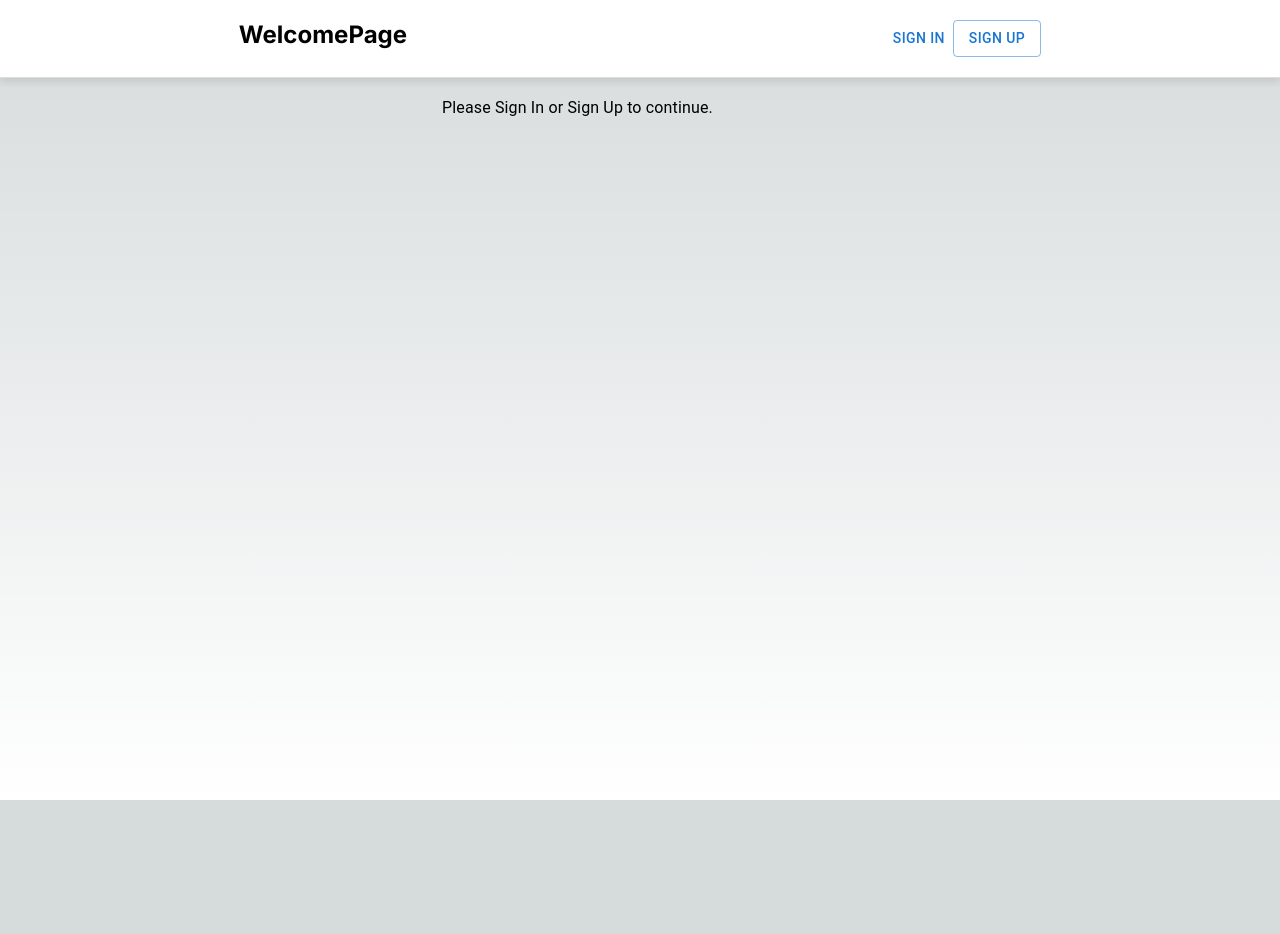
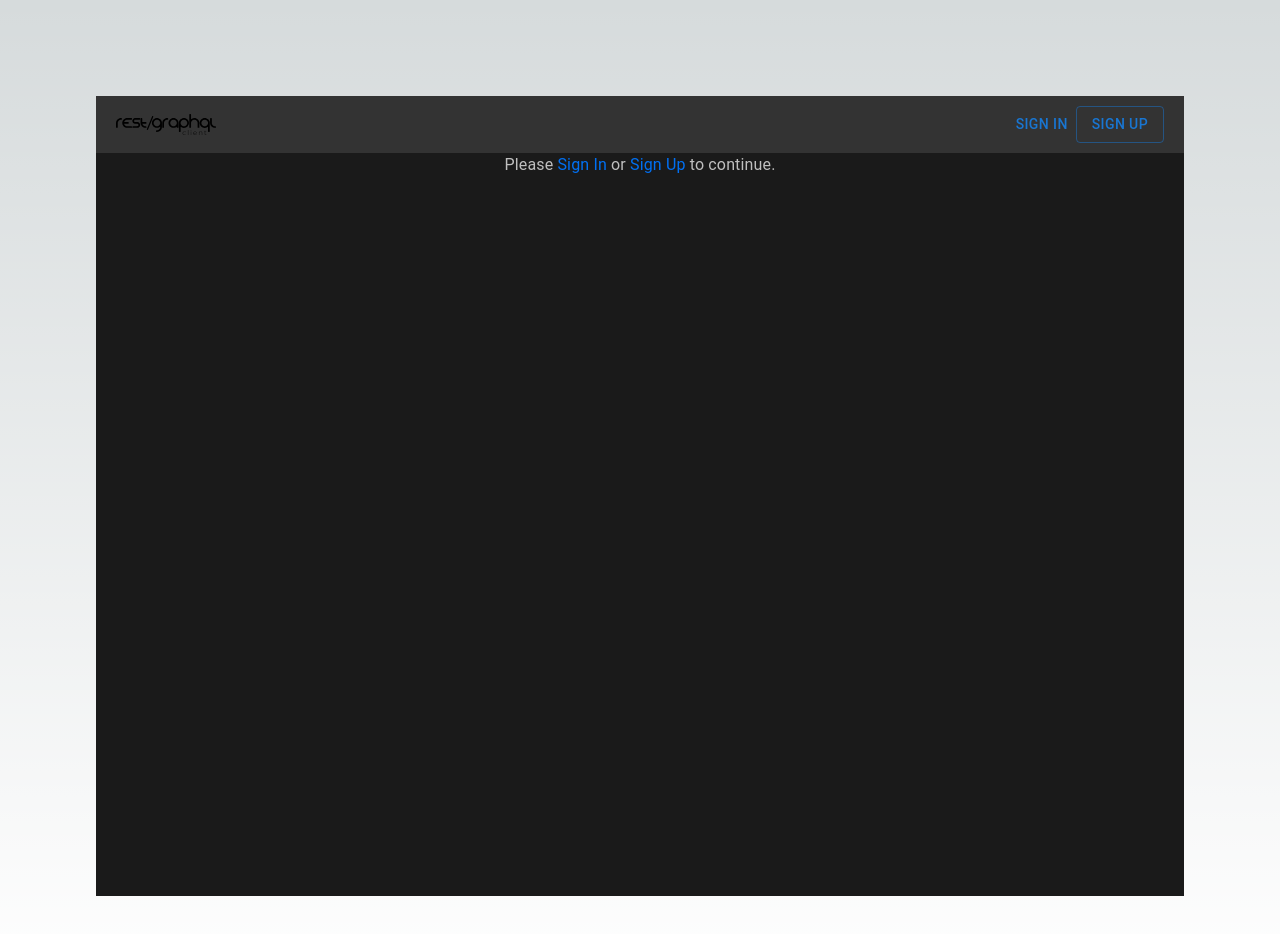
Before and after one commit to PopovaOlha/graphiql-app, a Next.js app: page / in a window 1280 px wide. Shown: the top 934 px of the page. Before the commit the page ends 800 px from the top, so only its background shows below. Built offline with nearby package versions, Linux system fonts and the light colour scheme; no server answers.

Commit message:
fix: change form logic

```diff
--- a/src/app/welcomepage/page.tsx
+++ b/src/app/welcomepage/page.tsx
@@ -1,17 +1,65 @@
 'use client';
 
-import React from 'react';
-import { Container, Typography } from '@mui/material';
+import { Typography, Button, Box } from '@mui/material';
+import { useAuthState } from 'react-firebase-hooks/auth';
+import { auth } from '../../services/firebase';
 import Header from '../../components/Header/Header';
+import { useRouter } from 'next/navigation';
+import { FC } from 'react';
+import styles from '../../styles/welcomepage.module.css';
 
-const WelcomePage: React.FC = () => {
+const WelcomePage: FC = () => {
+    const [user] = useAuthState(auth);
+    const router = useRouter();
+
     return (
-        <Container component="main" maxWidth="xs">
+        <div className={styles.container}>
             <Header />
-            <Typography variant="body1" gutterBottom>
-                Please Sign In or Sign Up to continue.
-            </Typography>
-        </Container>
+            {user ? (
+                <>
+                    <h1 className={styles.title}>
+                        Welcome Back, {user.displayName}!
+                    </h1>
+                    <Box className={styles.buttonContainer}>
+                        <Button
+                            variant="contained"
+                            className={styles.button}
+                            onClick={() => router.push('/restful')}
+                        >
+                            REST Client
+                        </Button>
+                        <Button
+                            variant="contained"
+                            className={styles.button}
+                            onClick={() => router.push('/graphiql')}
+                        >
+                            GraphiQL Client
+                        </Button>
+                        <Button
+                            variant="contained"
+                            className={styles.button}
+                            onClick={() => router.push('/history')}
+                        >
+                            History
+                        </Button>
+                    </Box>
+                </>
+            ) : (
+                <>
+                    <Typography variant="body1" className={styles.typography}>
+                        Please{' '}
+                        <a href="/signin" className={styles.link}>
+                            Sign In
+                        </a>{' '}
+                        or{' '}
+                        <a href="/signup" className={styles.link}>
+                            Sign Up
+                        </a>{' '}
+                        to continue.
+                    </Typography>
+                </>
+            )}
+        </div>
     );
 };
 
--- a/src/components/Header/Header.module.css
+++ b/src/components/Header/Header.module.css
@@ -1,37 +1,39 @@
 .header {
-    background-color: #ffffff;
-    padding: 20px 0;
-    border-bottom: 1px solid #ddd;
-    position: fixed;
+    position: sticky;
     top: 0;
-    left: 0;
     width: 100%;
+    display: flex;
+    justify-content: space-between;
+    align-items: center;
+    padding: 10px 20px;
+    background-color: #333;
+    color: #fff;
+    transition:
+        background-color 0.3s,
+        padding 0.3s;
     z-index: 1000;
-    box-shadow: 0 4px 8px rgba(0, 0, 0, 0.1);
 }
 
-.container {
+.logoContainer {
     display: flex;
+    align-items: center;
+}
+
+.logo {
+    width: 100px;
+    height: auto;
 }
 
 .navlist {
     display: flex;
-    justify-content: space-around;
-    list-style-type: none;
-    padding: 0;
-    margin: 0;
+    align-items: center;
 }
 
-.title {
-    text-align: left;
-    font-size: 1.5rem;
+.buttonContainer {
+    display: flex;
+    align-items: center;
 }
 
 .button {
-    margin: 0 8px;
-    color: rgb(56, 14, 241);
+    margin-left: 10px;
 }
-.button:hover {
-    background-color: rgba(255, 255, 255, 0.2);
-    color: rgb(56, 14, 241);
-}
--- a/src/components/Header/Header.tsx
+++ b/src/components/Header/Header.tsx
@@ -1,18 +1,30 @@
 'use client';
 
-import React from 'react';
 import { useRouter } from 'next/navigation';
 import { Button } from '@mui/material';
 import styles from './Header.module.css';
+import { useAuthState } from 'react-firebase-hooks/auth';
+import { auth, logout } from '../../services/firebase';
+import { FC } from 'react';
 
-const Header: React.FC = () => {
+const Header: FC = () => {
     const router = useRouter();
+    const [user] = useAuthState(auth);
+
+    const handleSignOut = () => {
+        logout();
+        router.push('/');
+    };
 
     return (
         <header className={styles.header}>
+            <div className={styles.logoContainer}>
+                <img src="/logo.svg" alt="Logo" className={styles.logo} />
+            </div>
             <nav className={styles.navlist}>
-                <h2 className={styles.title}>WelcomePage</h2>
-                <div className={styles.container}>
+                <div className={styles.buttonContainer}>
+                    {!user ? (
+                        <>
                             <Button
                                 className={styles.button}
                                 onClick={() => router.push('/signin')}
@@ -26,6 +38,16 @@ const Header: React.FC = () => {
                             >
                                 Sign Up
                             </Button>
+                        </>
+                    ) : (
+                        <Button
+                            className={styles.button}
+                            variant="outlined"
+                            onClick={handleSignOut}
+                        >
+                            Sign Out
+                        </Button>
+                    )}
                 </div>
             </nav>
         </header>
--- a/src/components/SignIn/SignIn.module.css
+++ b/src/components/SignIn/SignIn.module.css
@@ -1,5 +1,5 @@
-/* Login.module.css */
 .loginContainer {
+    padding: 20px;
     display: flex;
     justify-content: center;
     align-items: center;
--- a/src/components/SignUp/SignUp.tsx
+++ b/src/components/SignUp/SignUp.tsx
@@ -23,6 +23,12 @@ const SignUp: React.FC = () => {
     const [user] = useAuthState(auth);
     const [error, setError] = useState<string | null>(null);
     const router = useRouter();
+
+    useEffect(() => {
+        if (user) {
+            router.push('/');
+        }
+    }, [user, router]);
 
     const handleSignUp = async (
         e: React.FormEvent<HTMLFormElement>
--- /dev/null
+++ b/src/styles/signin.module.css
@@ -0,0 +1,4 @@
+.container {
+    display: flex;
+    justify-content: center;
+}
--- /dev/null
+++ b/src/styles/signup.module.css
@@ -0,0 +1,4 @@
+.container {
+    display: flex;
+    justify-content: center;
+}
--- /dev/null
+++ b/src/styles/welcomepage.module.css
@@ -0,0 +1,62 @@
+.container {
+    display: flex;
+    flex-direction: column;
+    width: 100%;
+    height: 100vh;
+    background-color: #1a1a1a;
+    color: #ffffff;
+    margin: 0;
+    padding: 0;
+    box-sizing: border-box;
+}
+
+.title {
+    font-size: 2.5rem;
+    font-weight: bold;
+    color: #e6e6e6;
+    text-align: center;
+    margin-bottom: 40px;
+}
+
+.buttonContainer {
+    display: flex;
+    flex-direction: column;
+    align-items: center;
+    width: 100%;
+    max-width: 300px;
+}
+
+.button {
+    width: 100%;
+    margin-top: 15px;
+    padding: 10px 0;
+    background-color: #0070f3;
+    color: #ffffff;
+    border: none;
+    border-radius: 5px;
+    font-size: 1.2rem;
+    font-weight: 500;
+    cursor: pointer;
+    transition: background-color 0.3s ease;
+}
+
+.button:hover {
+    background-color: #005bb5;
+}
+
+.typography {
+    font-size: 1rem;
+    color: #bfbfbf;
+    margin-top: 20px;
+    text-align: center;
+}
+
+.link {
+    color: #0070f3;
+    text-decoration: none;
+    transition: color 0.3s ease;
+}
+
+.link:hover {
+    color: #005bb5;
+}
```
Also changed, not shown: src/app/signin/page.tsx (+6 -1 lines), src/app/signup/page.tsx (+6 -1 lines), src/components/SignIn/SignIn.tsx (+7 -1 lines), src/components/SignUp/SignUp.module.css (+8 -6 lines), public/logo.svg (added), 1 other file (tests, documents, lock files or other folders). Lines whose indentation alone changed are shown as unchanged.
